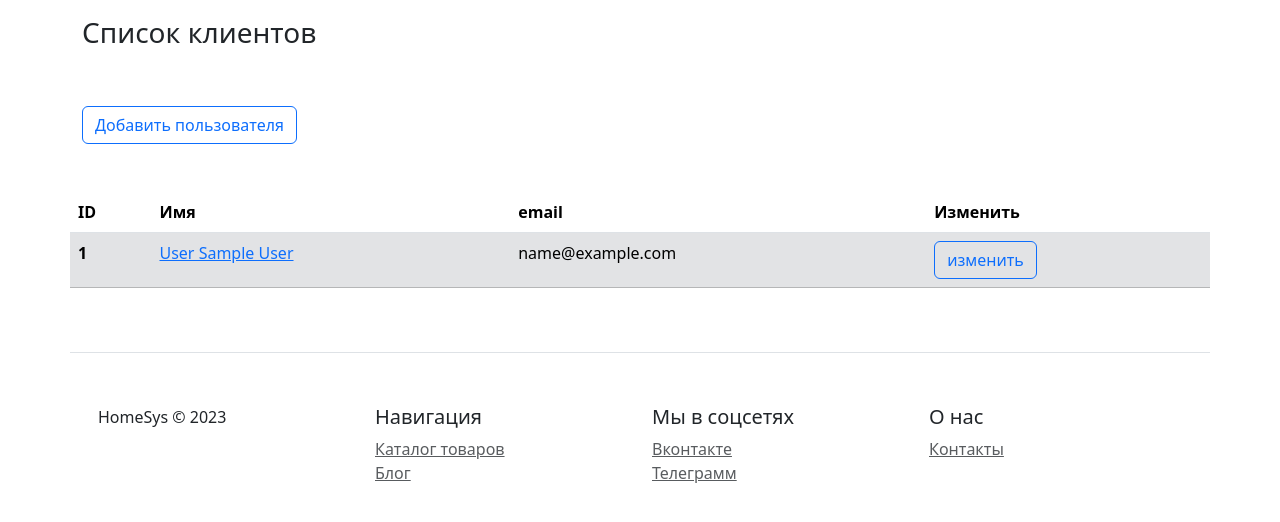
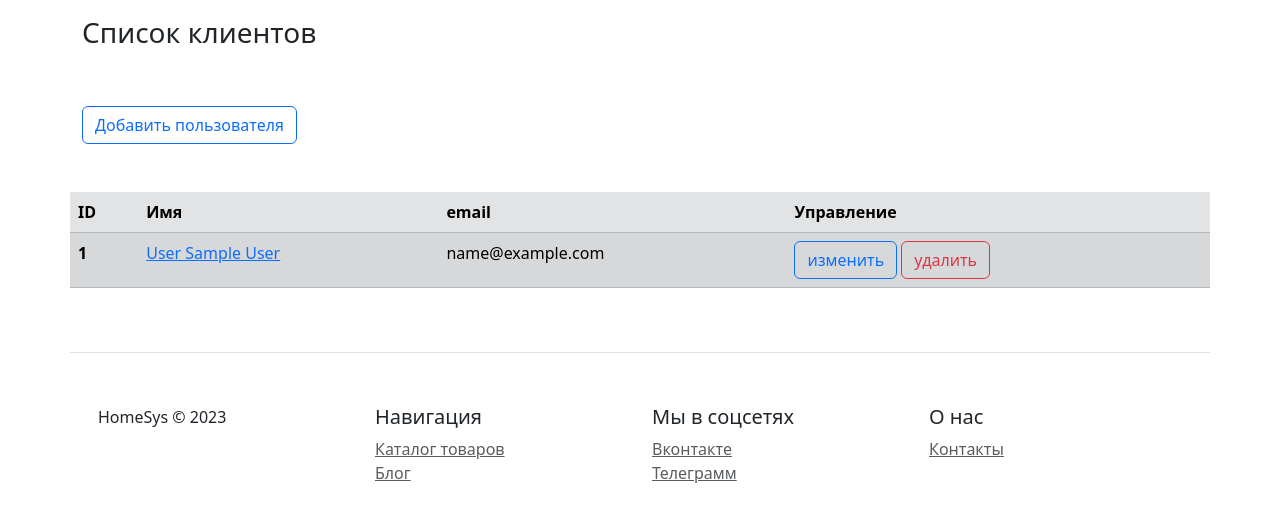
Before and after one commit to ualex90/mailing_service, a Django app: page /customers/list/ in a window 1280 px wide. Shown: the part 76-598 px from the top of the page. Run offline with Django 4.2, Linux system fonts and the light colour scheme; tables that the repository leaves empty hold one stand-in row (Sample ...); some libraries are stand-ins or nearby versions.

Commit message:
mod template

```diff
--- a/customers_app/templates/customers_app/includes/inc_customer_table.html
+++ b/customers_app/templates/customers_app/includes/inc_customer_table.html
@@ -1,19 +1,15 @@
-<table class="table">
+<table class="table table-secondary table-striped">
     <thead>
     <tr>
         <th scope="col">ID</th>
         <th scope="col">Имя</th>
         <th scope="col">email</th>
-        <th scope="col">Изменить</th>
+        <th scope="col">Управление</th>
     </tr>
     </thead>
     <tbody>
     {% for object in object_list %}
-        <tr {% if object.is_published %}
-            class="table-success"
-        {% else %}
-            class="table-secondary"
-        {% endif %}>
+        <tr>
             <th scope="row">{{ object.pk }}</th>
             <td>
                 <a href="{% url 'customers_app:customer' object.pk %}">
@@ -22,10 +18,10 @@
             </td>
             <td>{{ object.email }}</td>
             <td>
-                <div>
-                    <a class="btn btn-outline-primary"
-                       href="{% url 'customers_app:update' object.pk %}">изменить</a>
-                </div>
+                <a class="btn btn-outline-primary"
+                   href="{% url 'customers_app:update' object.pk %}">изменить</a>
+                <a class="btn btn-outline-danger"
+                   href="{% url 'customers_app:delete' object.pk %}">удалить</a>
             </td>
         </tr>
     {% endfor %}
--- a/service_app/templates/service_app/includes/inc_mailing_table.html
+++ b/service_app/templates/service_app/includes/inc_mailing_table.html
@@ -34,6 +34,8 @@
                     {% endif %}
                     <a class="btn btn-outline-primary"
                        href="{% url 'service_app:update' object.pk %}">изменить</a>
+                    <a class="btn btn-outline-danger"
+                       href="{% url 'service_app:delete' object.pk %}">удалить</a>
                 </div>
             </td>
         </tr>
```
Also changed, not shown: other parts of service_app/templates/service_app/includes/inc_mailing_table.html (+1 -1 lines).
